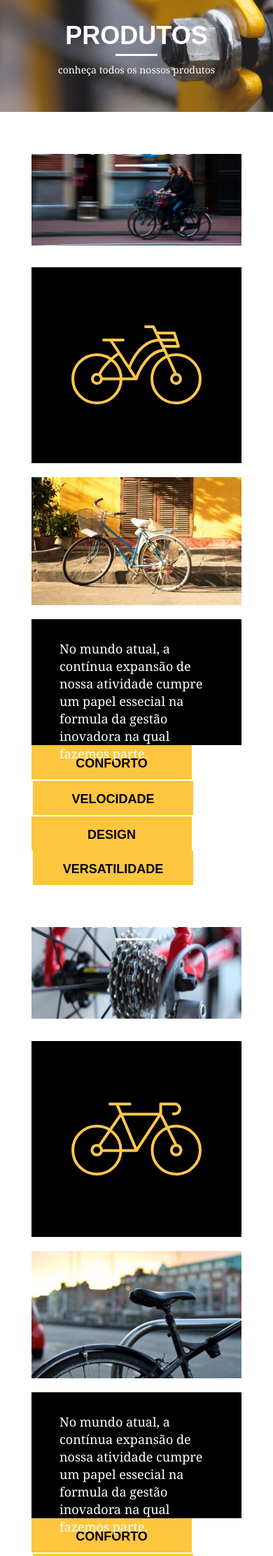
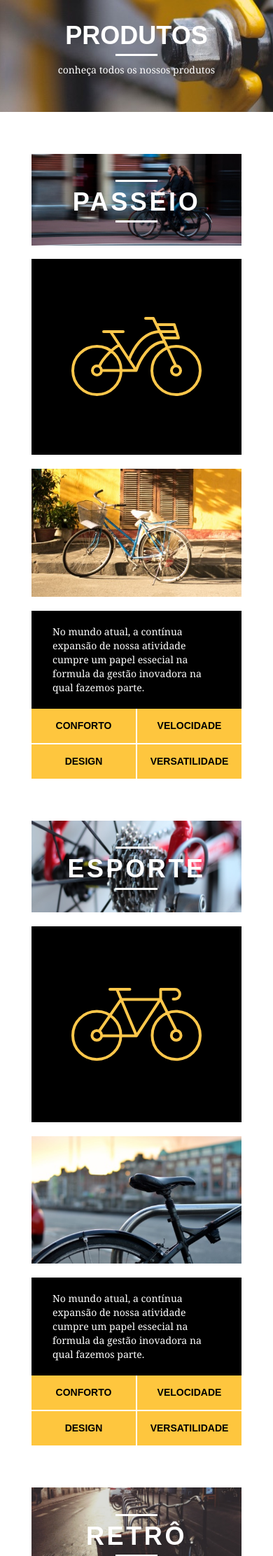
Before and after one commit to jgdj01/origamid-cursos, a PHP site: page /produtos.html in a window 390 px wide. Shown: the part 232-2456 px from the top of the page at 70% size. Run offline with PHP 8.4, Linux system fonts and the light colour scheme.

Commit message:
Bikcraft - Responsivo (Produtos)

```diff
--- a/web-design-completo/css/responsivo.css
+++ b/web-design-completo/css/responsivo.css
@@ -23,7 +23,32 @@
 		width: 26px;
 		height: 26px;;
 	}
+
+	/* Produtos */
+
+	.produto_item h2 {
+		top: -150px;
+		margin-bottom: -56px;
+	}
+	.produtos_icone {
+		padding: 41px 0;
+	}
+
+	.produto_info p {
+		font-size: 14px;
+		line-height: 20px;
+		height: 122px;
+		padding: 20px 30px;
+	}
+
+	.produto_info ul li {
+		width: 181px;
+		height: 49px;
+	}
 }
+
+/* Final do estilo para tablets */
+
 
 /* Estilo para smartphones */
 @media only screen and (max-width: 787px) {
@@ -100,4 +125,39 @@
 		line-height: 25px;
 	}
 
+	/* Produtos */
+
+	.produto_item h2 {
+		top: -100px;
+		margin-bottom: -68px;
+	}
+	.produtos_icone {
+		padding: 41px 0;
+	}
+
+	.produto_info p {
+		font-size: 14px;
+		line-height: 20px;
+		height: auto;
+		padding: 20px 30px;
+	}
+
+	.produto_info ul li {
+		width: 149px;
+		height: 49px;
+		font-size: 14px;
+		line-height: 20px;
+		padding-top: 14px;
+	}
+
+	.form {
+		padding-right: 0px;
+	}
+
+	.orcamento_dados ul {
+		padding-right: 0px;
+	}
+
 }
+
+/* Final do estilo para smartphones */
```
